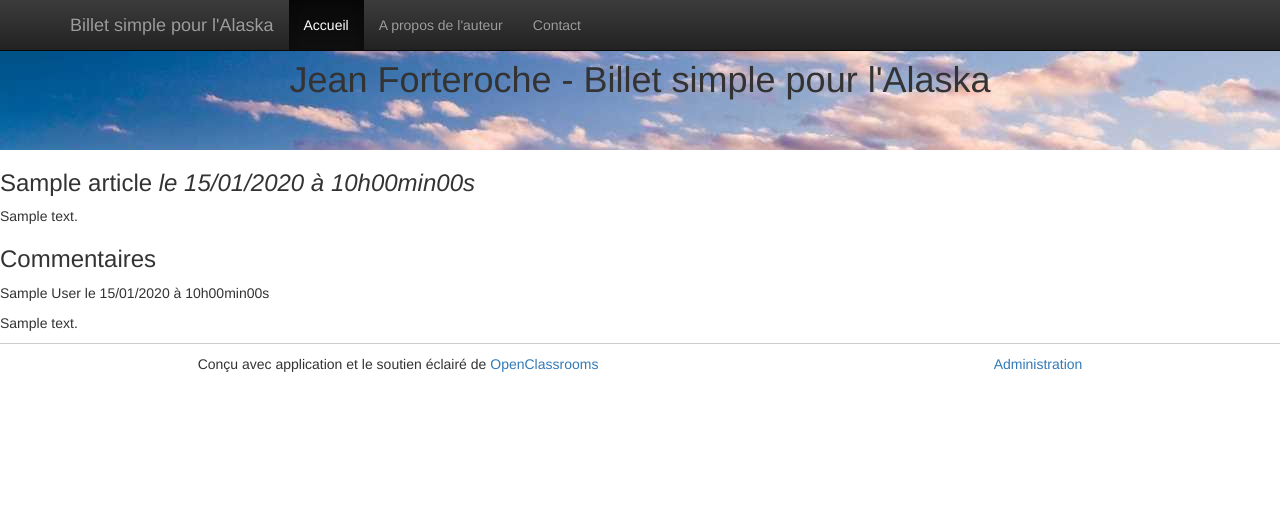
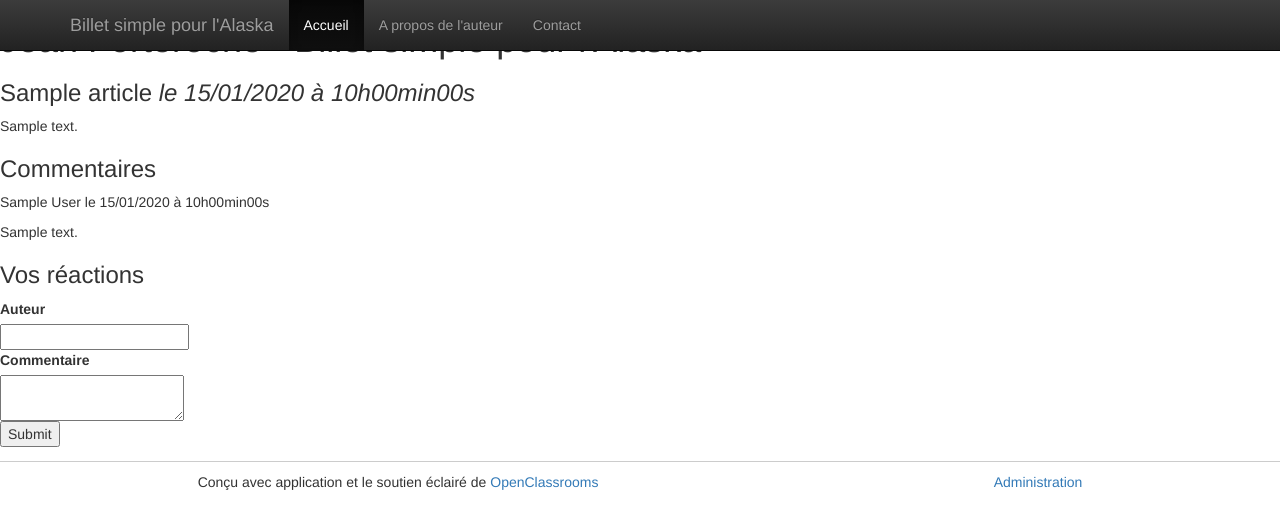
Before and after one commit to jcdubien/BLOGPOC, a PHP site: page /BLOG/post.php?id=1 in a window 1280 px wide. Shown: the top 529 px of the page. Run offline with PHP 8.4, Linux system fonts and the light colour scheme; tables that the repository leaves empty or names only in its code hold one stand-in row (values such as "Sample post"); some libraries are stand-ins or nearby versions.

Commit message:
ajout de commentaires , premiere version du formulaire d'édition de commentaires

```diff
--- a/model/frontend.php
+++ b/model/frontend.php
@@ -30,6 +30,15 @@
     return $comments;
 }
 
+function postComment($postId,$author,$comment) {
+
+    $db=dbConnect();
+    $comments = $db->prepare('INSERT INTO t_comment(post_id, author, comment, comment_date) VALUES(?, ?, ?, NOW())');
+    $affectedLines = $comments->execute(array($postId, $author, $comment));
+
+    return $affectedLines;
+}
+
 
 
 function dbConnect() {
--- a/public/css/style.css
+++ b/public/css/style.css
@@ -4,7 +4,7 @@
     text-align: center;
 }
 
-header {
+.header {
     height:150px;
     display:flex;
     justify-content: space-around;
@@ -21,3 +21,9 @@
 h2 {
     text-decoration-color: red;
 }
+
+.form {
+    display:flex;
+    justify-content:space-around;
+
+}
--- a/view/frontend/postView.php
+++ b/view/frontend/postView.php
@@ -28,6 +28,22 @@
         <?php
         }
         ?>
+
+        <h3>Vos réactions</h3>
+
+        <form action="index.php?action=addComment&amp;id=<?= $post['id'] ?>" method="post">
+            <div>
+                <label for="author">Auteur</label><br />
+                <input type="text" id="author" name="author" />
+            </div>
+            <div>
+                <label for="comment">Commentaire</label><br />
+                <textarea id="comment" name="comment"></textarea>
+            </div>
+            <div>
+                <input type="submit" />
+            </div>
+        </form>
     </body>
 
 <?php $content=ob_get_clean(); ?>
```
Also changed, not shown: controller/controller.php (deleted, +0 -18 lines), controller/frontend.php (added, +30 -0 lines), index.php (+10 -1 lines).
